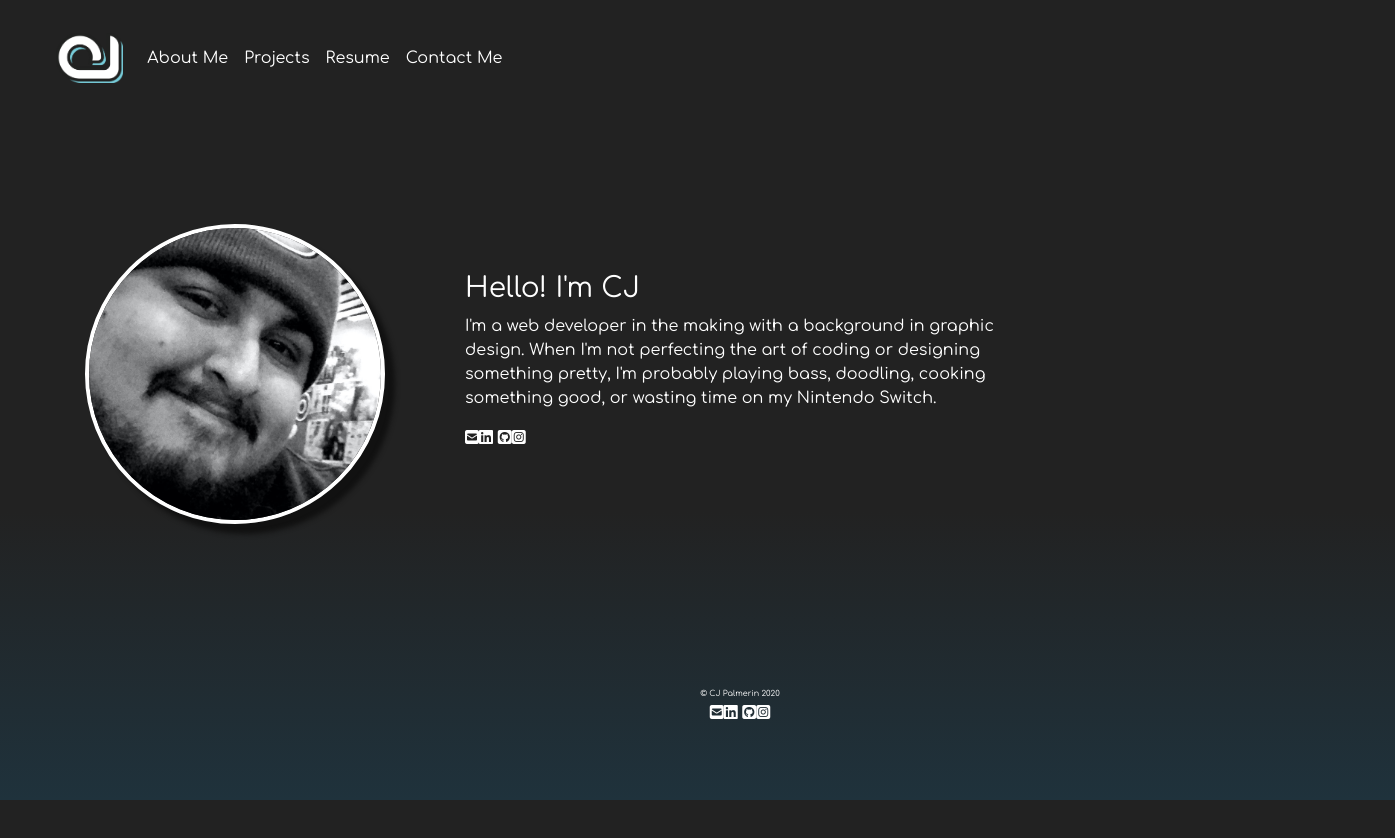
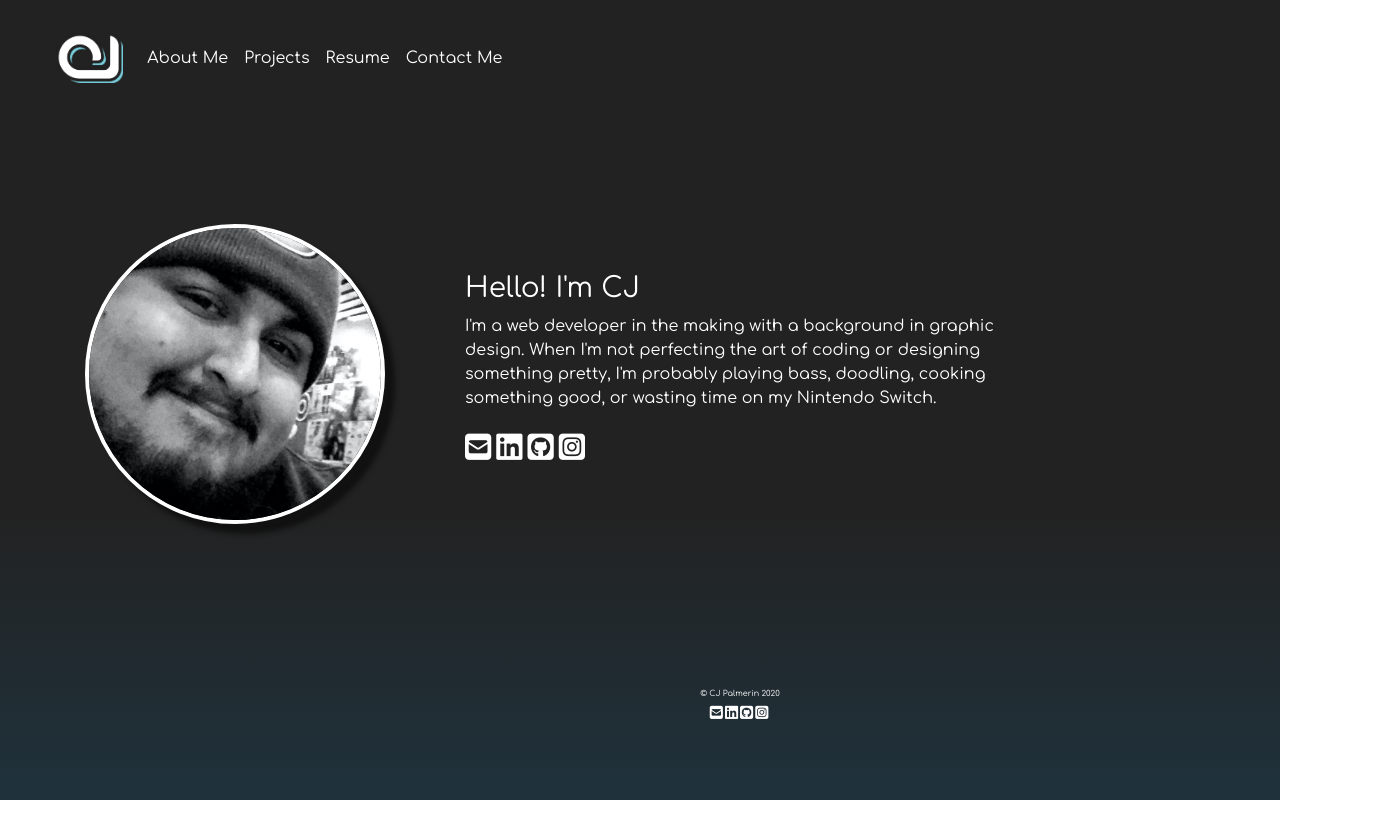
Before and after one commit to cjpalmerin/react-portfolio-cjpalmerin, a React (Create React App) app in the folder client/: page /aboutme in a window 1280 px wide. Shown: the top 838 px of the page, 1395 px wide, since content can reach past the window. After the commit the page ends 800 px from the top, so only its background shows below. Built offline with nearby package versions, Linux system fonts and the light colour scheme.

Commit message:
updated icons and files.

```diff
--- a/client/src/App.css
+++ b/client/src/App.css
@@ -77,7 +77,10 @@ a:hover {
 }
 
 #resume {
-  width: 100%;
+  width: 75%;
+  display: block;
+  margin-left: auto;
+  margin-right: auto;
 }
 
 #weatherEats-logo {
@@ -206,11 +209,27 @@ a:hover {
 }
 
 .projects-div {
-  margin-left: auto;
-  margin-right: auto;
-}
+  height: 100%;
+  display: flex;
+  flex-flow: row wrap;
+  padding: 20px;
+  justify-content: space-around;
+  align-content: flex-start;
+  overflow: auto;}
 
 .projects-icons {
   font-size: 25px;
   color:white;
 }
+
+.contact-icons {
+  font-size: 30px;
+  color:white;
+  margin-right: 5px;
+}
+
+.footer-icons {
+  font-size: 15px;
+  color:white;
+  margin-right: 2px;
+}
--- a/client/src/components/Footer.js
+++ b/client/src/components/Footer.js
@@ -7,18 +7,20 @@ export default function Footer() {
             <div className="col-sm-12 footer">
                 <p className="p-footer">© CJ Palmerin 2020</p>
                 <p>
-                    <span style={spanStyle}>
+                    <span className="footer-icons">
                         <a href="mailto: cjpalmerin@gmail.com"><i className="fas fa-envelope-square"></i></a>
                     </span>
-                    <span style={spanStyle}>
+                    <span className="footer-icons">
                         <a href="https://www.linkedin.com/in/cj-palmerin-86257996/" target="_blank" rel="noopener noreferrer"><i
                             className="fab fa-linkedin"></i></a>
                     </span>
-                    <span style={spanStyle}>
-                        <a href="https://github.com/cjpalmerin" target="_blank" rel="noopener noreferrer"> <i className="fab fa-github-square"></i></a>
+                    <span className="footer-icons">
+                        <a href="https://github.com/cjpalmerin" target="_blank" rel="noopener noreferrer">
+                            <i className="fab fa-github-square"></i></a>
                     </span>
-                    <span style={spanStyle}>
-                        <a href="https://www.instagram.com/cj.palmerin/" target="_blank" rel="noopener noreferrer"><i className="fab fa-instagram-square"></i></a>
+                    <span className="footer-icons">
+                        <a href="https://www.instagram.com/cj.palmerin/" target="_blank" rel="noopener noreferrer"><i
+                            className="fab fa-instagram-square"></i></a>
                     </span>
                 </p>
 
--- a/client/src/index.css
+++ b/client/src/index.css
@@ -1,6 +1,9 @@
 html {
   height: 100%;
   width: 100%;
+  margin: 0px;
+  padding: 0px;
+  overflow-x: hidden;
 }
 
 body {
@@ -9,8 +12,12 @@ body {
   /* background-color: #222222; */
   background: rgb(34,34,34);
   background: linear-gradient(180deg, rgba(34,34,34,1) 64%, rgba(31,50,60,1) 100%);
+  background-attachment: fixed;
   height: 100%;
-  background-attachment: fixed;
+  width: 100%;
+  margin: 0px;
+  padding: 0px;
+  overflow-x: hidden;
 }
 
 main {
--- a/client/src/pages/AboutMe.js
+++ b/client/src/pages/AboutMe.js
@@ -18,17 +18,18 @@ function AboutMe() {
                         wasting time on my Nintendo Switch.
                                     </p>
                         <p>
-                            <span style={linkStyling}>
+                            <span className="contact-icons">
                                 <a href="mailto: cjpalmerin@gmail.com"><i className="fas fa-envelope-square"></i></a>
                             </span>
-                            <span style={linkStyling}>
+                            <span className="contact-icons">
                                 <a href="https://www.linkedin.com/in/cj-palmerin-86257996/" target="_blank" rel="noopener noreferrer"><i
                                     className="fab fa-linkedin"></i></a>
                             </span>
-                            <span style={linkStyling}>
-                                <a href="https://github.com/cjpalmerin" target="_blank" rel="noopener noreferrer"> <i className="fab fa-github-square"></i></a>
+                            <span className="contact-icons">
+                                <a href="https://github.com/cjpalmerin" target="_blank" rel="noopener noreferrer">
+                                <i className="fab fa-github-square"></i></a>
                             </span>
-                            <span style={linkStyling}>
+                            <span className="contact-icons">
                                 <a href="https://www.instagram.com/cj.palmerin/" target="_blank" rel="noopener noreferrer"><i
                                     className="fab fa-instagram-square"></i></a>
                             </span>
@@ -41,9 +42,5 @@ function AboutMe() {
     )
 }
 
-const linkStyling = {
-    fontSizing: '4em',
-    color: 'white'
-}
 
 export default AboutMe;
--- a/client/src/pages/Contact.js
+++ b/client/src/pages/Contact.js
@@ -6,27 +6,27 @@ function Contact() {
         <div className="jumbotron jumbotron-fluid">
             <div className="container">
                 <h3>Contact Me</h3>
-                <span style={spanStyling}>
+                <p>
+                    <span className="contact-icons">
                         <a href="mailto: cjpalmerin@gmail.com"><i className="fas fa-envelope-square"></i></a>
                     </span>
-                <span style={spanStyling}>
+                    <span className="contact-icons">
                         <a href="https://www.linkedin.com/in/cj-palmerin-86257996/" target="_blank" rel="noopener noreferrer"><i
                             className="fab fa-linkedin"></i></a>
                     </span>
-                <span style={spanStyling}>
-                    <a href="https://github.com/cjpalmerin" target="_blank" rel="noopener noreferrer"> <i className="fab fa-github-square"></i></a>
+                    <span className="contact-icons">
+                        <a href="https://github.com/cjpalmerin" target="_blank" rel="noopener noreferrer">
+                            <i className="fab fa-github-square"></i></a>
                     </span>
-                <span style={spanStyling}>
-                    <a href="https://www.instagram.com/cj.palmerin/" target="_blank" rel="noopener noreferrer"><i className="fab fa-instagram-square"></i></a>
+                    <span className="contact-icons">
+                        <a href="https://www.instagram.com/cj.palmerin/" target="_blank" rel="noopener noreferrer"><i
+                            className="fab fa-instagram-square"></i></a>
                     </span>
+                </p>
             </div>
         </div>
     )
 }
 
-const spanStyling = {
-    fontSizing: '3em',
-    color: 'white'
-}
 
 export default Contact;
--- a/client/src/pages/Projects.js
+++ b/client/src/pages/Projects.js
@@ -77,7 +77,7 @@ export default function Projects() {
               <a href="https://mongodb-fitness-tracker-cjpalm.herokuapp.com/?id=5ec001cb8ff40d0017cb66d0" target="_blank" rel="noopener noreferrer"> <i className="fas fa-link"></i></a>
             </span>
             <span style={spanStyling}>
-              <a href="https://github.com/cjpalmerin/mongodb-fitness-tracker" target="_blank" rel="noopener noreferrer"> <i className="fab fa-github-square"></i></a>
+            <a href="https://github.com/cjpalmerin/mongodb-fitness-tracker" target="_blank" rel="noopener noreferrer"> <i className="fab fa-github-square"></i></a>
             </span>
             <br />
           </p>
--- a/client/src/pages/ProjectsV2.js
+++ b/client/src/pages/ProjectsV2.js
@@ -3,9 +3,9 @@ import '../App.css';
 
 export default function Projects() {
   return (
-    <div className="container projects-div">
+    <div className="container">
       <div className="row">
-        <div className="col-sm-12">
+        <div className="col-sm-12 projects-div">
 
           <div className="project-div">
             <h6>Northwestern Bootcamp Project One</h6>
```
Also changed, not shown: client/public/assets/images/palmerinwanekCJ-resume_2020-02.png. Lines whose indentation alone changed are shown as unchanged.
